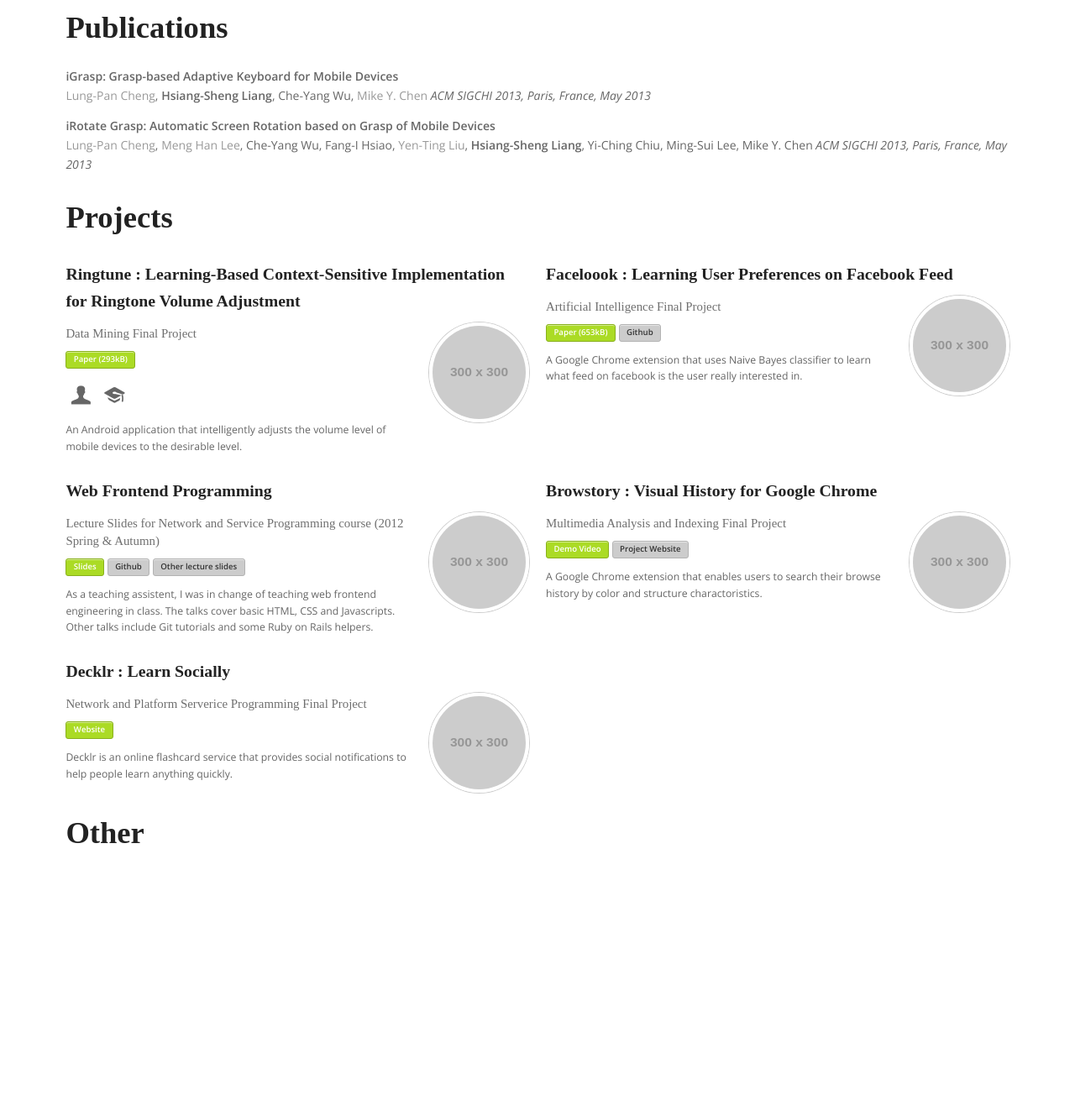
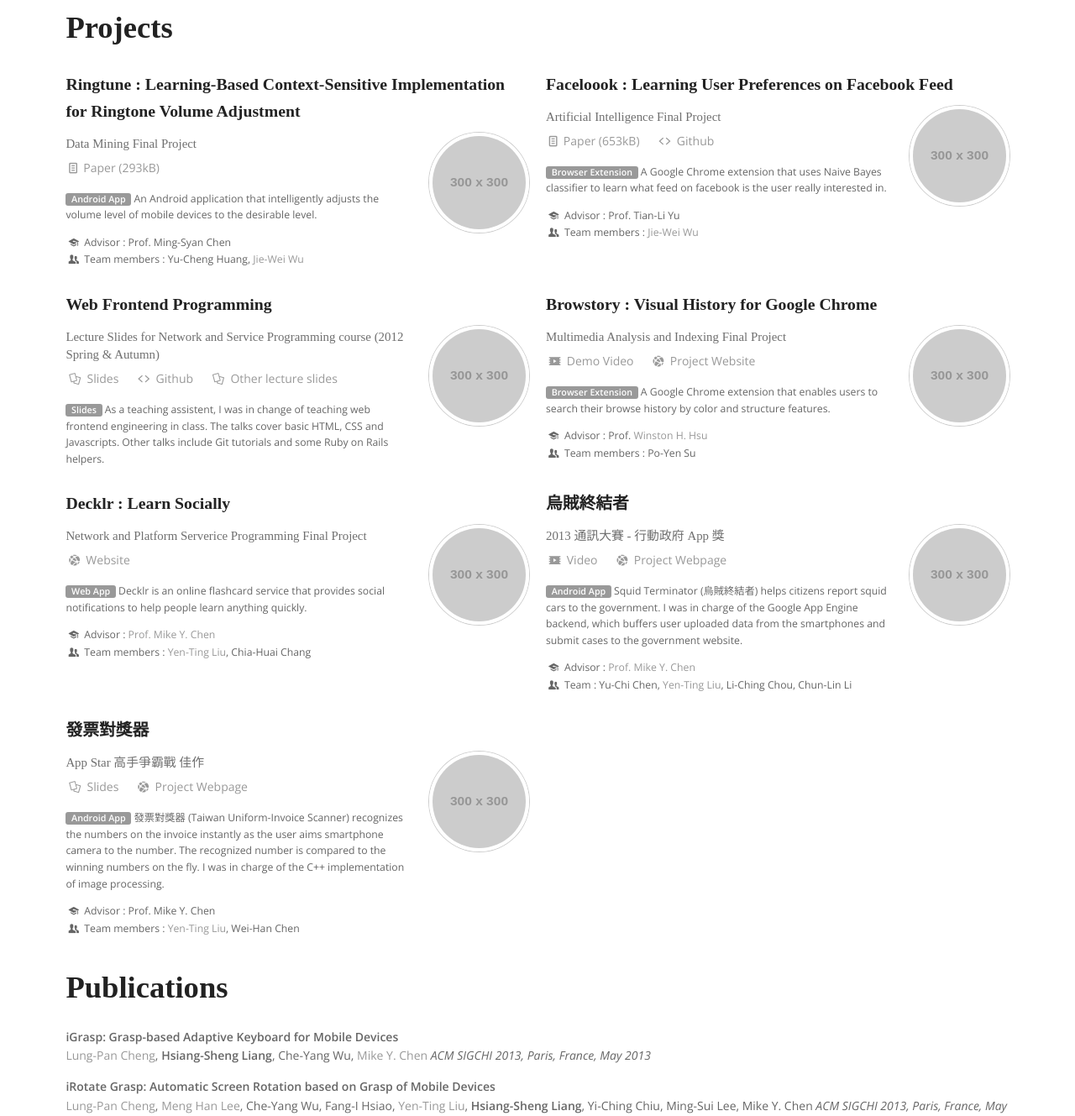
Before and after one commit to MrOrz/mrorz.github.com, a plain HTML site: page index.html in a window 1280 px wide. Shown: the part 1418-2747 px from the top of the page at 84% size. Before the commit the page ends 2537 px from the top, so only its background shows below. Drawn offline with nearby package versions, Linux system fonts and the light colour scheme; placeholder pictures from the web are drawn by us; a web font is replaced by a local one.

Commit message:
Adding two projects and move publications to the bottom.

```diff
--- a/index.html
+++ b/index.html
@@ -13,7 +13,7 @@
 
 
   <script src="javascripts/vendor/custom.modernizr.js"></script>
-  <!-- Advisor, Collaborator & links, Fapiao, Squid, tags ("Chrome Ext", "Web App", "Android App") -->
+  <!--  Fapiao, Squid, tags ("Chrome Ext", "Web App", "Android App") -->
 </head>
 <body>
   <header class="row">
@@ -23,7 +23,7 @@
     <div class="small-12 large-10 columns">
       <h1>Hi, I'm Johnson. <small>Hsiang-Sheng Liang.</small></h1>
       <p>
-        I am currently studying HCI in <a href="http://mikechen.org/" target="_blank">Prof. Mike Y. Chen</a>'s <a href="http://www.ntumobile.org/" target="_blank">Mobile &amp; HCI Research Lab</a>.<br>
+        I am currently studying HCI in <a href="http://mikechen.com/" target="_blank">Prof. Mike Y. Chen</a>'s <a href="http://www.ntumobile.org/" target="_blank">Mobile &amp; HCI Research Lab</a>.<br>
         I make websites in Backbone.js and Ruby on Rails, and
         I teach front-end engineering in the course "Network and Service Programming" in NTU CSIE.<br>
         I started playing bass 4 years ago but is never good at it.
@@ -143,20 +143,6 @@
   </div></section>
 
   <section class="row"><div class="small-12 columns">
-
-    <h2>Publications</h2>
-
-    <p>
-      <strong>iGrasp: Grasp-based Adaptive Keyboard for Mobile Devices</strong><br>
-      <a href="http://xman.tw" target="_blank">Lung-Pan Cheng</a>, <b>Hsiang-Sheng Liang</b>, Che-Yang Wu, <a href="http://mikechen.org" target="_blank">Mike Y. Chen</a> <i>ACM SIGCHI 2013, Paris, France, May 2013</i></p>
-    <p>
-      <strong>iRotate Grasp: Automatic Screen Rotation based on Grasp of Mobile Devices</strong><br>
-      <a href="http://xman.tw" target="_blank">Lung-Pan Cheng</a>, <a href="http://resume.dm4.tw/" target="_blank">Meng Han Lee</a>, Che-Yang Wu, Fang-I Hsiao, <a href="http://andrew-liu.info/" target="_blank">Yen-Ting Liu</a>, <b>Hsiang-Sheng Liang</b>, Yi-Ching Chiu, Ming-Sui Lee, Mike Y. Chen <i>ACM SIGCHI 2013, Paris, France, May 2013</i></p>
-
-  </section>
-
-
-  <section class="row"><div class="small-12 columns">
     <h2>Projects</h2>
 
     <ul class="large-block-grid-2">
@@ -166,9 +152,15 @@
         <article class="row">
           <div class="large-9 columns">
             <h5 class="subheader">Data Mining Final Project</h5>
-            <a href="files/ringtune.pdf" class="success radius tiny button">Paper (293kB)</a>
-            <p><i class="icon-team"></i> <i class="icon-supervisor"></i></p>
-            <p>An Android application that intelligently adjusts the volume level of mobile devices to the desirable level.</p>
+            <ul class="hide-for-print inline-list">
+              <li><a href="files/ringtune.pdf"><i class="icon">&#128196;</i> Paper (293kB)</a></li>
+            </ul>
+
+            <p><span class="radius label">Android App</span> An Android application that intelligently adjusts the volume level of mobile devices to the desirable level.</p>
+            <p>
+              <i class="icon">&#127891;</i> Advisor : Prof. Ming-Syan Chen<br>
+              <i class="icon">&#128101;</i> Team members : Yu-Cheng Huang, <a href="http://japie.github.com/me">Jie-Wei Wu</a>
+            </p>
           </div>
           <div class="large-3 columns">
             <a href="" class="zoom-on-hover th round"><img src="http://placehold.it/300x300" alt=""></a>
@@ -181,10 +173,17 @@
         <article class="row">
           <div class="large-9 columns">
             <h5 class="subheader">Artificial Intelligence Final Project</h5>
-            <a href="files/faceloook.pdf" class="radius success tiny button">Paper (653kB)</a>
-            <a href="https://github.com/MrOrz/faceloook" class="radius secondary tiny button">Github</a>
+            <ul class="hide-for-print inline-list">
+              <li><a href="files/faceloook.pdf"><i class="icon">&#128196;</i> Paper (653kB)</a></li>
+              <li><a href="https://github.com/MrOrz/faceloook"><i class="icon">&#59156;</i> Github</a></li>
+            </ul>
 
-            <p>A Google Chrome extension that uses Naive Bayes classifier to learn what feed on facebook is the user really interested in.</p>
+            <p><span class="radius label">Browser Extension</span> A Google Chrome extension that uses Naive Bayes classifier to learn what feed on facebook is the user really interested in.</p>
+
+            <p>
+              <i class="icon">&#127891;</i> Advisor : Prof. Tian-Li Yu<br>
+              <i class="icon">&#128101;</i> Team members : <a href="http://japie.github.com/me">Jie-Wei Wu</a>
+            </p>
 
           </div>
           <div class="large-3 columns">
@@ -198,9 +197,15 @@
         <article class="row">
           <div class="large-9 columns">
             <h5 class="subheader">Lecture Slides for Network and Service Programming course (2012 Spring &amp; Autumn)</h5>
-            <a href="http://mrorz.github.com/webdev" class="radius success tiny button">Slides</a> <a href="https://github.com/mrorz/webdev" class="secondary radius tiny button">Github</a> <a href="https://speakerdeck.com/mrorz" class="secondary radius tiny button">Other lecture slides</a>
 
-            <p>As a teaching assistent, I was in change of teaching web frontend engineering in class. The talks cover basic HTML, CSS and Javascripts. Other talks include Git tutorials and some Ruby on Rails helpers.</p>
+            <ul class="hide-for-print inline-list">
+              <li><a href="http://mrorz.github.com/webdev"><i class="icon">&#59190;</i> Slides</a></li>
+              <li><a href="https://github.com/MrOrz/webdev"><i class="icon">&#59156;</i> Github</a></li>
+              <li><a href="https://speakerdeck.com/mrorz"><i class="icon">&#59190;</i> Other lecture slides</a></li>
+            </ul>
+
+            <p><span class="radius label">Slides</span> As a teaching assistent, I was in change of teaching web frontend engineering in class. The talks cover basic HTML, CSS and Javascripts. Other talks include Git tutorials and some Ruby on Rails helpers.</p>
+
           </div>
           <div class="large-3 columns">
             <a href="" class="zoom-on-hover th round"><img src="http://placehold.it/300x300" alt=""></a>
@@ -213,9 +218,17 @@
         <article class="row">
           <div class="large-9 columns">
             <h5 class="subheader">Multimedia Analysis and Indexing Final Project</h5>
-            <a href="https://www.youtube.com/watch?v=yzpw3eLYpHI" class="radius success tiny button">Demo Video</a> <a href="https://sites.google.com/site/mmai2011fall/browstory-final-presentation" class="secondary radius tiny button">Project Website</a>
+            <ul class="hide-for-print inline-list">
+              <li><a href="https://www.youtube.com/watch?v=yzpw3eLYpHI"><i class="icon">&#127916;</i> Demo Video</a></li>
+              <li><a href="https://sites.google.com/site/mmai2011fall/browstory-final-presentation"><i class="icon">&#59254;</i> Project Website</a></li>
+            </ul>
 
-            <p>A Google Chrome extension that enables users to search their browse history by color and structure charactoristics.</p>
+            <p><span class="radius label">Browser Extension</span> A Google Chrome extension that enables users to search their browse history by color and structure features.</p>
+
+            <p>
+              <i class="icon">&#127891;</i> Advisor : Prof. <a href="http://www.csie.ntu.edu.tw/~winston/">Winston H. Hsu</a><br>
+              <i class="icon">&#128101;</i> Team members : Po-Yen Su
+            </p>
           </div>
           <div class="large-3 columns">
             <a href="" class="zoom-on-hover th round"><img src="http://placehold.it/300x300" alt=""></a>
@@ -228,9 +241,64 @@
         <article class="row">
           <div class="large-9 columns">
             <h5 class="subheader">Network and Platform Serverice Programming Final Project</h5>
-            <a href="http://decklr.com" class="radius success tiny button">Website</a>
+            <ul class="hide-for-print inline-list">
+              <li><a href="http://decklr.com"><i class="icon">&#59254;</i> Website</a></li>
+            </ul>
 
-            <p>Decklr is an online flashcard service that provides social notifications to help people learn anything quickly.</p>
+            <p><span class="radius label">Web App</span> Decklr is an online flashcard service that provides social notifications to help people learn anything quickly.</p>
+
+            <p>
+              <i class="icon">&#127891;</i> Advisor : <a href="http://mikechen.com">Prof. Mike Y. Chen</a><br>
+              <i class="icon">&#128101;</i> Team members : <a href="http://andrew-liu.info">Yen-Ting Liu</a>, Chia-Huai Chang
+            </p>
+
+          </div>
+          <div class="large-3 columns">
+            <a href="http://decklr.com" class="zoom-on-hover th round" target="_blank"><img src="http://placehold.it/300x300" alt=""></a>
+          </div>
+        </article>
+      </li>
+
+      <li>
+        <h4>烏賊終結者</h4>
+        <article class="row">
+          <div class="large-9 columns">
+            <h5 class="subheader">2013 通訊大賽 - 行動政府 App 獎</h5>
+            <ul class="hide-for-print inline-list">
+              <li><a href="http://www.youtube.com/watch?feature=player_embedded&v=u_3YnAb9ZEY"><i class="icon">&#127916;</i> Video</a></li>
+              <li><a href="http://www.ntumobile.org/squidterminator/"><i class="icon">&#59254;</i> Project Webpage</a></li>
+            </ul>
+
+            <p><span class="radius label">Android App</span> Squid Terminator (烏賊終結者) helps citizens report squid cars to the government. I was in charge of the Google App Engine backend, which buffers user uploaded data from the smartphones and submit cases to the government website.</p>
+
+            <p>
+              <i class="icon">&#127891;</i> Advisor : <a href="http://mikechen.com">Prof. Mike Y. Chen</a><br>
+              <i class="icon">&#128101;</i> Team : Yu-Chi Chen, <a href="http://andrew-liu.info">Yen-Ting Liu</a>, Li-Ching Chou, Chun-Lin Li
+            </p>
+
+          </div>
+          <div class="large-3 columns">
+            <a href="javascript:;" class="zoom-on-hover th round" target="_blank"><img src="http://placehold.it/300x300" alt=""></a>
+          </div>
+        </article>
+      </li>
+
+      <li>
+        <h4>發票對獎器</h4>
+        <article class="row">
+          <div class="large-9 columns">
+            <h5 class="subheader">App Star 高手爭霸戰 佳作</h5>
+            <ul class="hide-for-print inline-list">
+              <li><a href="http://prezi.com/stz2qdki0ffr/presentation/"><i class="icon">&#59190;</i> Slides</a></li>
+              <li><a href="http://www.ntumobile.org/receipt/"><i class="icon">&#59254;</i> Project Webpage</a></li>
+            </ul>
+
+            <p><span class="radius label">Android App</span> 發票對獎器 (Taiwan Uniform-Invoice Scanner) recognizes the numbers on the invoice instantly as the user aims smartphone camera to the number. The recognized number is compared to the winning numbers on the fly. I was in charge of the C++ implementation of image processing.</p>
+
+            <p>
+              <i class="icon">&#127891;</i> Advisor : Prof. Mike Y. Chen<br>
+              <i class="icon">&#128101;</i> Team members : <a href="http://andrew-liu.info">Yen-Ting Liu</a>, Wei-Han Chen
+            </p>
 
           </div>
           <div class="large-3 columns">
@@ -241,6 +309,19 @@
     </ul>
 
   </div></section>
+
+  <section class="row"><div class="small-12 columns">
+
+    <h2>Publications</h2>
+
+    <p>
+      <strong>iGrasp: Grasp-based Adaptive Keyboard for Mobile Devices</strong><br>
+      <a href="http://xman.tw" target="_blank">Lung-Pan Cheng</a>, <b>Hsiang-Sheng Liang</b>, Che-Yang Wu, <a href="http://mikechen.com" target="_blank">Mike Y. Chen</a> <i>ACM SIGCHI 2013, Paris, France, May 2013</i></p>
+    <p>
+      <strong>iRotate Grasp: Automatic Screen Rotation based on Grasp of Mobile Devices</strong><br>
+      <a href="http://xman.tw" target="_blank">Lung-Pan Cheng</a>, <a href="http://resume.dm4.tw/" target="_blank">Meng Han Lee</a>, Che-Yang Wu, Fang-I Hsiao, <a href="http://andrew-liu.info/" target="_blank">Yen-Ting Liu</a>, <b>Hsiang-Sheng Liang</b>, Yi-Ching Chiu, Ming-Sui Lee, Mike Y. Chen <i>ACM SIGCHI 2013, Paris, France, May 2013</i></p>
+
+  </section>
 
   <section class="row"><div class="small-12 columns">
     <h2>Other</h2>
--- a/sass/_index.sass
+++ b/sass/_index.sass
@@ -1,6 +1,7 @@
 @import compass/css3
 
 // Entypo font
+// Entypo pictograms by Daniel Bruce — www.entypo.com
 @font-face
   font-family: Entypo
   src: url('../fonts/entypo.eot')
@@ -57,22 +58,20 @@ img.round, a.th.round, a.th.round>img
   display: inline-block
   +border-radius($global-rounded)
 
-%entypo
+.icon
   font-family: Entypo
   margin: 0 0.25em
-  width: 1em
   font-style: normal
-  font-size: 2em
 
-.icon-team
-  @extend %entypo
-  &:before
-    content: '\1F464'
+// .icon-team
+//   @extend %entypo
+//   &:before
+//     content: '\1F464'
 
-.icon-supervisor
-  @extend %entypo
-  &:before
-    content: '\1F393'
+// .icon-supervisor
+//   @extend %entypo
+//   &:before
+//     content: '\1F393'
 
 // Styles for large screens
 @media #{$small}
```
Also changed, not shown: stylesheets/app.css.
